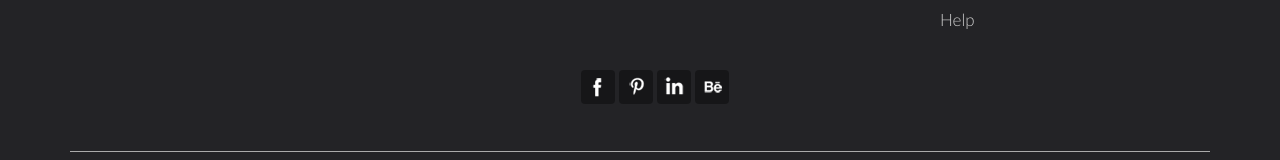
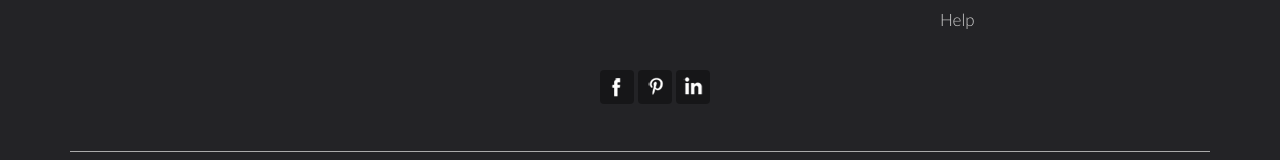
Before and after one commit to Vize-Programming-Team/VizeNew-HTML-CSS-Website, a plain HTML site: page index.html in a window 1280 px wide. Shown: the part 2352-2512 px from the top of the page. Drawn offline with nearby package versions, Linux system fonts and the light colour scheme.

Commit message:
Add files via upload

```diff
--- a/index.html
+++ b/index.html
@@ -300,7 +300,6 @@
 					<a href="#"><span>Facebook</span></a>
 					<a href="#"><span>Pinterest</span></a>
 					<a href="#"><span>LinkedIn </span></a>
-					<a href="#"><span>Behance</span></a>
 				</div>
 					</div>
 				</div>
```
